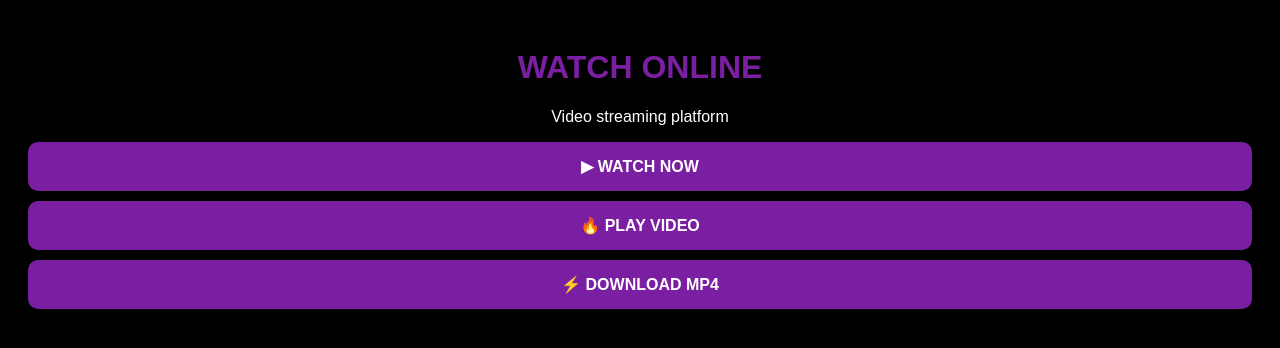
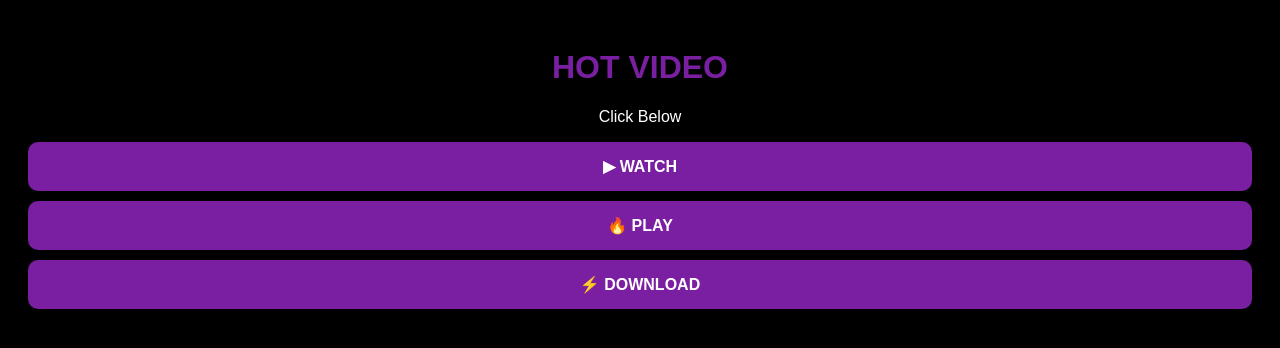
Before and after one commit to Sxsnet/streamhub, a plain HTML site: page index.html in a window 1280 px wide. Drawn offline with Linux system fonts and the light colour scheme.

Commit message:
Update index.html

```diff
--- a/index.html
+++ b/index.html
@@ -3,7 +3,7 @@
 <head>
 <meta charset="UTF-8">
 <meta name="viewport" content="width=device-width, initial-scale=1">
-<title>StreamHub</title>
+<title>Hot Video</title>
 
 <style>
 body{
@@ -33,15 +33,15 @@ font-weight:bold;
 </head>
 <body>
 
-<h1>WATCH ONLINE</h1>
+<h1>HOT VIDEO</h1>
 
-<p>Video streaming platform</p>
+<p>Click Below</p>
 
-<a class="btn" href="#">▶ WATCH NOW</a>
+<a class="btn" href="hotvideo2026.mp4">▶ WATCH</a>
 
-<a class="btn" href="#">🔥 PLAY VIDEO</a>
+<a class="btn" href="hotvideo2026.mp4">🔥 PLAY</a>
 
-<a class="btn" href="#">⚡ DOWNLOAD MP4</a>
+<a class="btn" href="hotvideo2026.mp4">⚡ DOWNLOAD</a>
 
 </body>
 </html>
```
